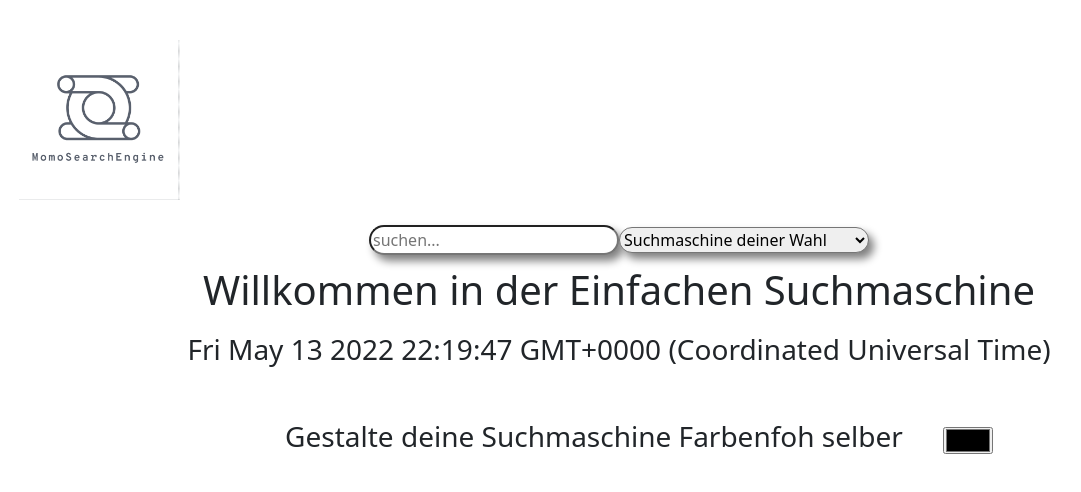
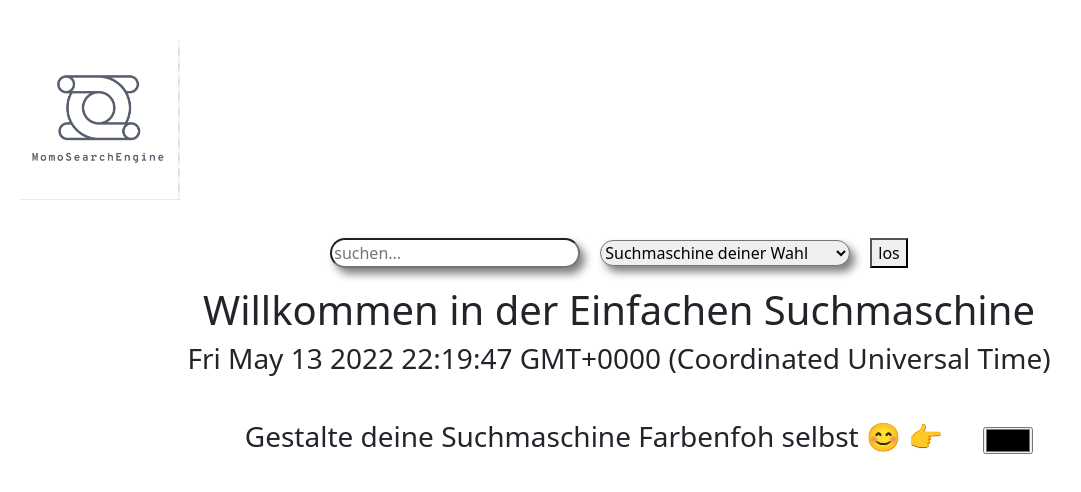
Before and after one commit to MohamedBelhedi/momosearchengine, a plain HTML site: page index.html in a window 1280 px wide. Shown: the whole page, without its empty margins (21-1102 px from the left). Drawn offline with nearby package versions, Linux system fonts and the light colour scheme.

Commit message:
meine Suchmaschine heute gemacht 13.05.22 update 14.05.22 leider funktioniert das nicth auf Chrome und IE

```diff
--- a/function.js
+++ b/function.js
@@ -1,7 +1,8 @@
 const input=document.querySelector("#search")
 const body=document.querySelector('body')
 
-const btn=document.querySelector('.btn')
+const btn=document.querySelector('.los')
+const select=document.querySelector('#select')
 const color=document.querySelector('#color')
 const datumzeit=document.querySelector(".datumzeit")
 
@@ -27,7 +28,7 @@ const searchEn2=document.querySelector('.option2')
 const searchE3=document.querySelector('.option3')
 
 
-
+    if(searchEn1.value==='google'){
     searchEn1.addEventListener("click",()=>{
         const Input=input.value
         console.log("hi")
@@ -37,6 +38,7 @@ const searchE3=document.querySelector('.option3')
 input.value=''
 location.reload();
 })
+    }
 
 
 searchEn2.addEventListener("click",()=>{
--- a/index.html
+++ b/index.html
@@ -12,13 +12,15 @@
 <img class="searchengien d-flex align-items-center justify-content-center" src="MomosSearchEngine.png">
     <div class="searchengien d-flex align-items-center justify-content-center">
         <input type="search" name="search" id="search" placeholder="suchen...">
-
+   <form action="">
         <select name="" id="select" >
             <option selected value>Suchmaschine deiner Wahl</option>
-            <option class="option1">google</option>
-            <option  class="option2" >bing</option>
-            <option  class="option3">yahoo</option>
+            <option class="option1" value="google">google</option>
+            <option  class="option2" value="bing" >bing</option>
+            <option  class="option3" value="yahoo">yahoo</option>
         </select>
+    </form>
+        <button class="los">los</button>
         <h1 class="ueberschrift d-flex align-items-center justify-content-center">Willkommen in der Einfachen Suchmaschine</h1>
 
         <h3 class="datumzeit d-flex align-items-center justify-content-center"></h3>
@@ -31,7 +33,7 @@
             <h3 class="gestaltungschrift">
 
 
-                Gestalte deine Suchmaschine Farbenfoh selber
+                Gestalte deine Suchmaschine Farbenfoh selbst 😊 👉
 
             </h3>
         </div>
```
